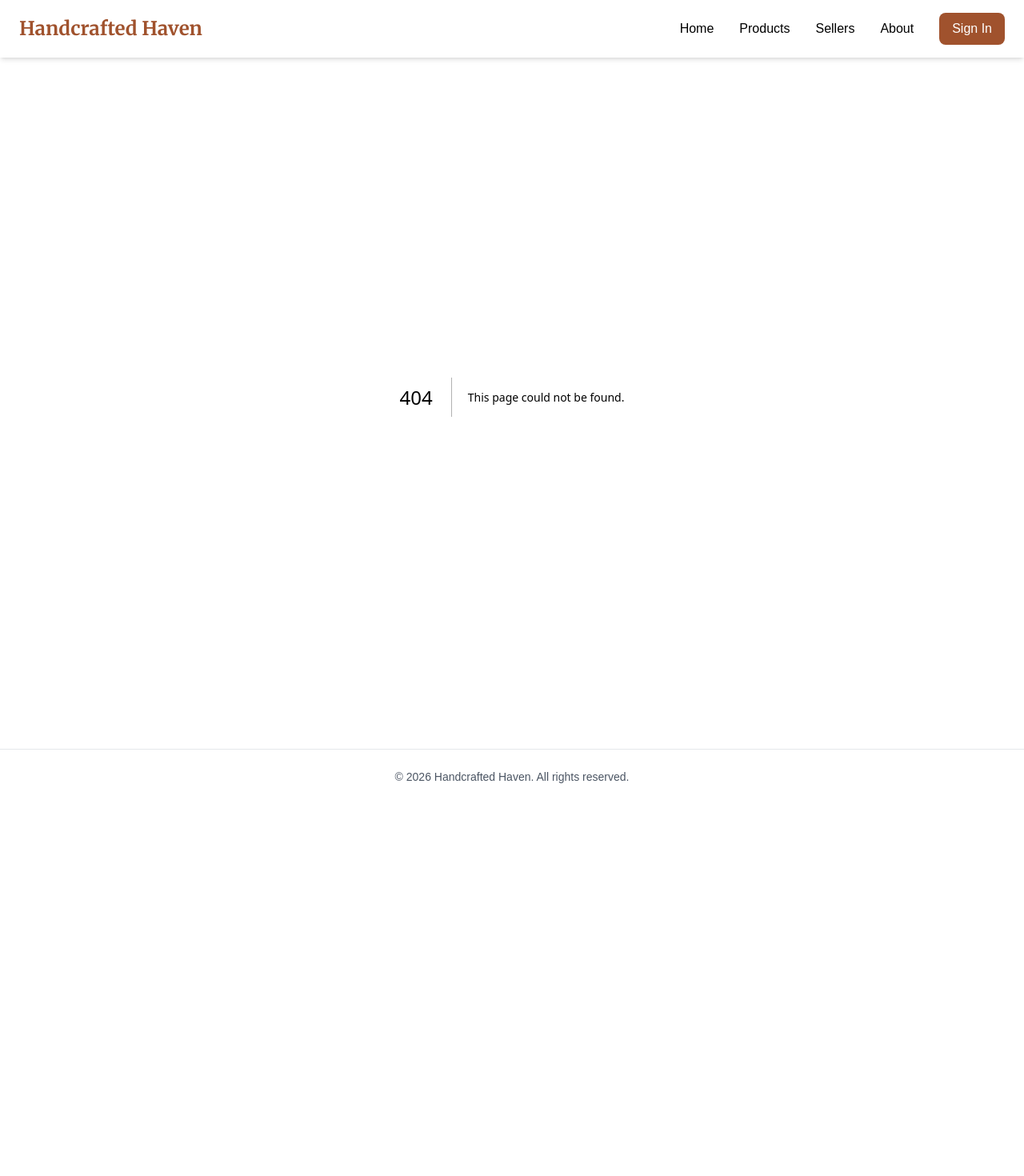
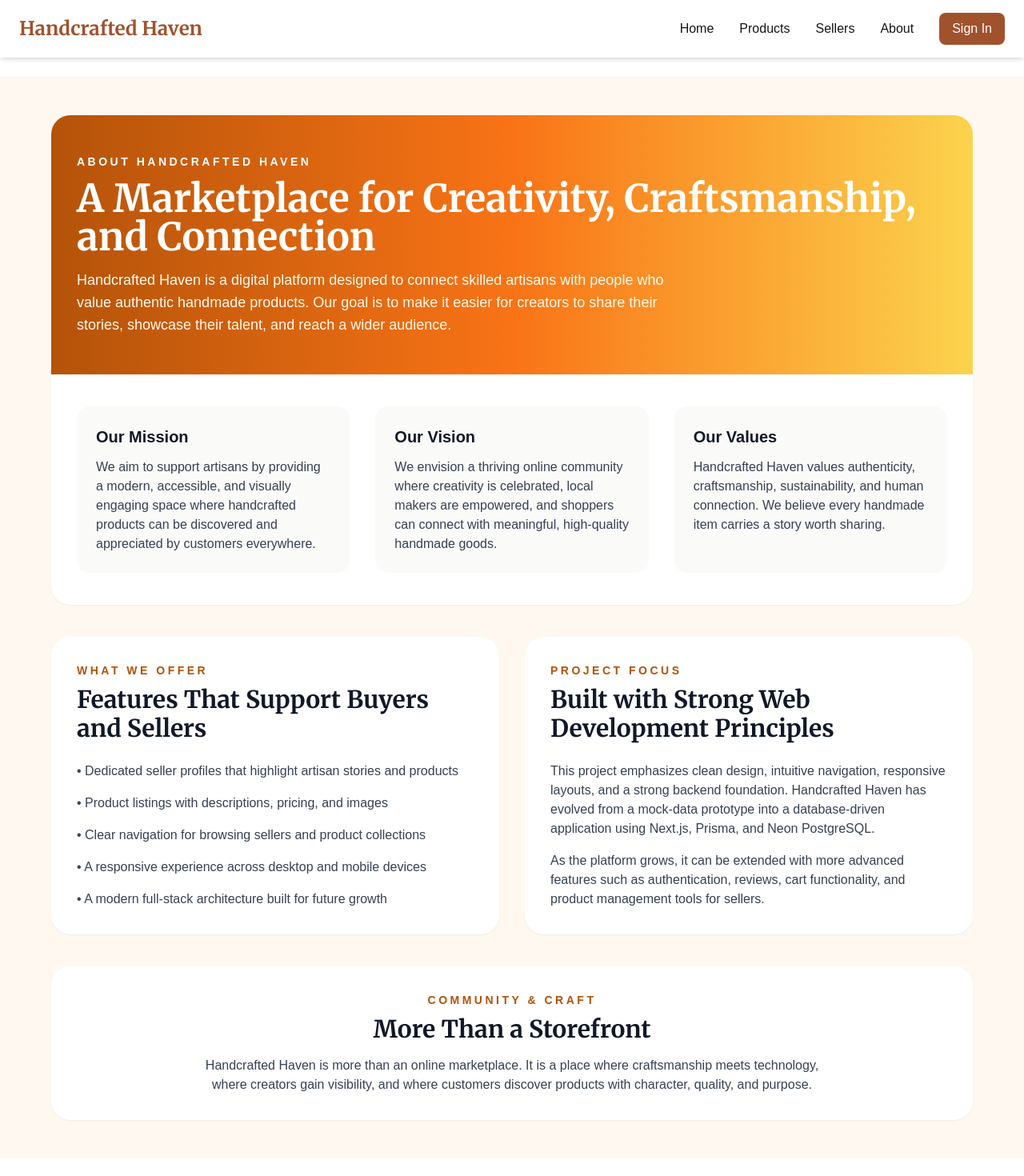
Before and after one commit to mirianukeje/Handcrafted-Haven, a Next.js app in the folder handcrafted-haven/: page /about in a window 1280 px wide. Before the commit this address had no page. Shown: the top 1470 px of the page at 80% size. Before the commit the page ends 1005 px from the top, so only its background shows below. Built offline with nearby package versions, Linux system fonts and the light colour scheme.

Commit message:
feat: implement routing and navigation across app pages

```diff
--- /dev/null
+++ b/handcrafted-haven/src/app/about/page.tsx
@@ -0,0 +1,109 @@
+export default function AboutPage() {
+    return (
+      <main className="min-h-screen bg-[#FFF8F0] px-6 py-12">
+        <div className="mx-auto max-w-6xl space-y-10">
+          <section className="overflow-hidden rounded-3xl bg-white shadow-sm">
+            <div className="bg-gradient-to-r from-amber-700 via-orange-500 to-amber-300 px-8 py-12 text-white">
+              <p className="text-sm font-semibold uppercase tracking-[0.25em]">
+                About Handcrafted Haven
+              </p>
+              <h1 className="mt-3 font-serif text-4xl font-bold sm:text-5xl">
+                A Marketplace for Creativity, Craftsmanship, and Connection
+              </h1>
+              <p className="mt-4 max-w-3xl text-base leading-7 text-amber-50 sm:text-lg">
+                Handcrafted Haven is a digital platform designed to connect skilled
+                artisans with people who value authentic handmade products. Our
+                goal is to make it easier for creators to share their stories,
+                showcase their talent, and reach a wider audience.
+              </p>
+            </div>
+
+            <div className="grid gap-8 px-8 py-10 md:grid-cols-3">
+              <div className="rounded-2xl bg-stone-50 p-6">
+                <h2 className="text-xl font-semibold text-gray-900">Our Mission</h2>
+                <p className="mt-3 text-sm leading-7 text-gray-700 sm:text-base">
+                  We aim to support artisans by providing a modern, accessible, and
+                  visually engaging space where handcrafted products can be
+                  discovered and appreciated by customers everywhere.
+                </p>
+              </div>
+
+              <div className="rounded-2xl bg-stone-50 p-6">
+                <h2 className="text-xl font-semibold text-gray-900">Our Vision</h2>
+                <p className="mt-3 text-sm leading-7 text-gray-700 sm:text-base">
+                  We envision a thriving online community where creativity is
+                  celebrated, local makers are empowered, and shoppers can connect
+                  with meaningful, high-quality handmade goods.
+                </p>
+              </div>
+
+              <div className="rounded-2xl bg-stone-50 p-6">
+                <h2 className="text-xl font-semibold text-gray-900">Our Values</h2>
+                <p className="mt-3 text-sm leading-7 text-gray-700 sm:text-base">
+                  Handcrafted Haven values authenticity, craftsmanship,
+                  sustainability, and human connection. We believe every handmade
+                  item carries a story worth sharing.
+                </p>
+              </div>
+            </div>
+          </section>
+
+          <section className="grid gap-8 md:grid-cols-2">
+            <div className="rounded-3xl bg-white p-8 shadow-sm">
+              <p className="text-sm font-semibold uppercase tracking-[0.25em] text-amber-700">
+                What We Offer
+              </p>
+              <h2 className="mt-2 font-serif text-3xl font-bold text-gray-900">
+                Features That Support Buyers and Sellers
+              </h2>
+
+              <ul className="mt-6 space-y-4 text-sm leading-7 text-gray-700 sm:text-base">
+                <li>• Dedicated seller profiles that highlight artisan stories and products</li>
+                <li>• Product listings with descriptions, pricing, and images</li>
+                <li>• Clear navigation for browsing sellers and product collections</li>
+                <li>• A responsive experience across desktop and mobile devices</li>
+                <li>• A modern full-stack architecture built for future growth</li>
+              </ul>
+            </div>
+
+            <div className="rounded-3xl bg-white p-8 shadow-sm">
+              <p className="text-sm font-semibold uppercase tracking-[0.25em] text-amber-700">
+                Project Focus
+              </p>
+              <h2 className="mt-2 font-serif text-3xl font-bold text-gray-900">
+                Built with Strong Web Development Principles
+              </h2>
+
+              <p className="mt-6 text-sm leading-7 text-gray-700 sm:text-base">
+                This project emphasizes clean design, intuitive navigation,
+                responsive layouts, and a strong backend foundation. Handcrafted
+                Haven has evolved from a mock-data prototype into a database-driven
+                application using Next.js, Prisma, and Neon PostgreSQL.
+              </p>
+
+              <p className="mt-4 text-sm leading-7 text-gray-700 sm:text-base">
+                As the platform grows, it can be extended with more advanced
+                features such as authentication, reviews, cart functionality, and
+                product management tools for sellers.
+              </p>
+            </div>
+          </section>
+
+          <section className="rounded-3xl bg-white p-8 text-center shadow-sm">
+            <p className="text-sm font-semibold uppercase tracking-[0.25em] text-amber-700">
+              Community & Craft
+            </p>
+            <h2 className="mt-2 font-serif text-3xl font-bold text-gray-900">
+              More Than a Storefront
+            </h2>
+            <p className="mx-auto mt-4 max-w-3xl text-sm leading-7 text-gray-700 sm:text-base">
+              Handcrafted Haven is more than an online marketplace. It is a place
+              where craftsmanship meets technology, where creators gain visibility,
+              and where customers discover products with character, quality, and
+              purpose.
+            </p>
+          </section>
+        </div>
+      </main>
+    );
+  }
--- a/handcrafted-haven/src/app/page.tsx
+++ b/handcrafted-haven/src/app/page.tsx
@@ -1,66 +1,38 @@
-import Image from "next/image";
-import styles from "./page.module.css";
+import Link from "next/link";
 
 export default function Home() {
   return (
-    <div className={styles.page}>
-      <main className={styles.main}>
-        <Image
-          className={styles.logo}
-          src="/next.svg"
-          alt="Next.js logo"
-          width={100}
-          height={20}
-          priority
-        />
-        <div className={styles.intro}>
-          <h1>To get started, edit the page.tsx file.</h1>
-          <p>
-            Looking for a starting point or more instructions? Head over to{" "}
-            <a
-              href="https://vercel.com/templates?framework=next.js&utm_source=create-next-app&utm_medium=appdir-template-tw&utm_campaign=create-next-app"
-              target="_blank"
-              rel="noopener noreferrer"
-            >
-              Templates
-            </a>{" "}
-            or the{" "}
-            <a
-              href="https://nextjs.org/learn?utm_source=create-next-app&utm_medium=appdir-template-tw&utm_campaign=create-next-app"
-              target="_blank"
-              rel="noopener noreferrer"
-            >
-              Learning
-            </a>{" "}
-            center.
-          </p>
+    <main className="min-h-screen bg-[#FFF8F0] px-6 py-16">
+      <div className="mx-auto max-w-6xl text-center">
+        <p className="text-sm font-semibold uppercase tracking-widest text-[#A0522D]">
+          Welcome to Handcrafted Haven
+        </p>
+
+        <h1 className="mt-4 font-serif text-5xl font-bold text-[#333333]">
+          Discover Handmade Treasures
+        </h1>
+
+        <p className="mx-auto mt-6 max-w-2xl text-lg leading-8 text-gray-700">
+          Explore unique handcrafted products, connect with talented artisans,
+          and experience a marketplace built with creativity and care.
+        </p>
+
+        <div className="mt-10 flex flex-col items-center justify-center gap-4 sm:flex-row">
+          <Link
+            href="/products"
+            className="rounded-lg bg-[#A0522D] px-6 py-3 font-medium text-white transition hover:bg-[#8FBC8F]"
+          >
+            Browse Products
+          </Link>
+
+          <Link
+            href="/sellers"
+            className="rounded-lg border border-[#A0522D] px-6 py-3 font-medium text-[#A0522D] transition hover:bg-[#A0522D] hover:text-white"
+          >
+            Meet Sellers
+          </Link>
         </div>
-        <div className={styles.ctas}>
-          <a
-            className={styles.primary}
-            href="https://vercel.com/new?utm_source=create-next-app&utm_medium=appdir-template&utm_campaign=create-next-app"
-            target="_blank"
-            rel="noopener noreferrer"
-          >
-            <Image
-              className={styles.logo}
-              src="/vercel.svg"
-              alt="Vercel logomark"
-              width={16}
-              height={16}
-            />
-            Deploy Now
-          </a>
-          <a
-            className={styles.secondary}
-            href="https://nextjs.org/docs?utm_source=create-next-app&utm_medium=appdir-template&utm_campaign=create-next-app"
-            target="_blank"
-            rel="noopener noreferrer"
-          >
-            Documentation
-          </a>
-        </div>
-      </main>
-    </div>
+      </div>
+    </main>
   );
 }
--- /dev/null
+++ b/handcrafted-haven/src/app/page/page.tsx
@@ -0,0 +1,28 @@
+export default function AboutPage() {
+    return (
+      <main className="min-h-screen bg-[#FFF8F0] px-6 py-12">
+        <div className="mx-auto max-w-4xl rounded-2xl bg-white p-8 shadow-md">
+          <p className="text-sm font-semibold uppercase tracking-widest text-[#A0522D]">
+            About Us
+          </p>
+
+          <h1 className="mt-2 font-serif text-4xl font-bold text-[#333333]">
+            About Handcrafted Haven
+          </h1>
+
+          <p className="mt-6 text-lg leading-8 text-gray-700">
+            Handcrafted Haven is a digital marketplace created to connect artisans
+            with people who appreciate unique handmade products. Our platform
+            helps sellers showcase their creativity and allows customers to browse
+            authentic handcrafted items with ease.
+          </p>
+
+          <p className="mt-4 text-lg leading-8 text-gray-700">
+            This project focuses on strong design, clear navigation, responsive
+            layout, and a full-stack architecture using Next.js, Prisma, and Neon
+            PostgreSQL.
+          </p>
+        </div>
+      </main>
+    );
+  }
--- a/handcrafted-haven/src/app/products/[id]/page.tsx
+++ b/handcrafted-haven/src/app/products/[id]/page.tsx
@@ -1,3 +1,4 @@
+export const dynamic = "force-dynamic";
 import Link from "next/link";
 import { prisma } from "@/lib/prisma";
 
--- a/handcrafted-haven/src/app/products/page.tsx
+++ b/handcrafted-haven/src/app/products/page.tsx
@@ -1,3 +1,4 @@
+export const dynamic = "force-dynamic";
 import ProductCard from "@/components/products/ProductCard";
 import { prisma } from "@/lib/prisma";
 
--- a/handcrafted-haven/src/app/sellers/[username]/page.tsx
+++ b/handcrafted-haven/src/app/sellers/[username]/page.tsx
@@ -1,3 +1,5 @@
+export const dynamic = "force-dynamic";
+import Link from "next/link";
 import ProductCard from "@/components/products/ProductCard";
 import { prisma } from "@/lib/prisma";
 
@@ -35,6 +37,12 @@
           <p className="mt-2 text-gray-600">
             We could not find the seller profile you requested.
           </p>
+          <Link
+            href="/sellers"
+            className="mt-6 inline-block text-sm font-medium text-[#A0522D] hover:underline"
+          >
+            ← Back to Sellers
+          </Link>
         </div>
       </main>
     );
@@ -55,6 +63,15 @@
   return (
     <main className="min-h-screen bg-stone-50 py-10">
       <div className="mx-auto max-w-6xl px-4 sm:px-6 lg:px-8">
+        <div className="mb-6">
+          <Link
+            href="/sellers"
+            className="text-sm font-medium text-[#A0522D] hover:underline"
+          >
+            ← Back to Sellers
+          </Link>
+        </div>
+
         <section className="overflow-hidden rounded-3xl border border-stone-200 bg-white shadow-sm">
           <div className="h-28 bg-gradient-to-r from-amber-700 via-orange-500 to-amber-300 sm:h-32" />
 
@@ -120,11 +137,17 @@
             </p>
           </div>
 
-          <div className="grid grid-cols-1 gap-6 sm:grid-cols-2 xl:grid-cols-3">
-            {products.map((product) => (
-              <ProductCard key={product.id} product={product} />
-            ))}
-          </div>
+          {products.length === 0 ? (
+            <div className="rounded-2xl bg-white p-8 text-center shadow-sm">
+              <p className="text-gray-600">This seller has no products yet.</p>
+            </div>
+          ) : (
+            <div className="grid grid-cols-1 gap-6 sm:grid-cols-2 xl:grid-cols-3">
+              {products.map((product) => (
+                <ProductCard key={product.id} product={product} />
+              ))}
+            </div>
+          )}
         </section>
       </div>
     </main>
--- a/handcrafted-haven/src/app/sellers/page.tsx
+++ b/handcrafted-haven/src/app/sellers/page.tsx
@@ -1,3 +1,4 @@
+export const dynamic = "force-dynamic";
 import Link from "next/link";
 import { prisma } from "@/lib/prisma";
 
```
